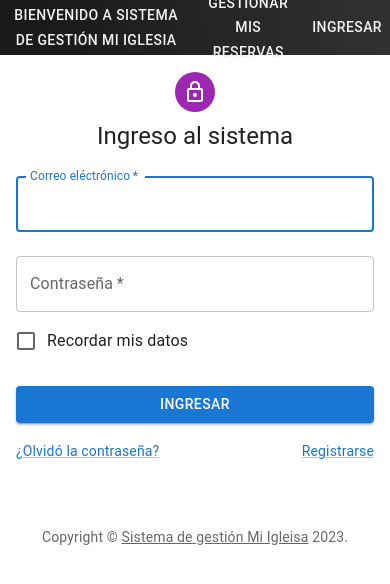
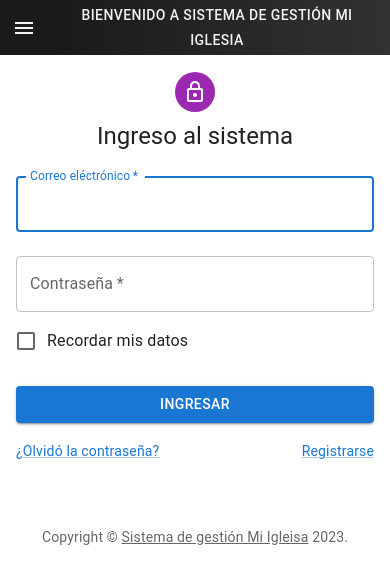
Before and after one commit to newb2cdevelopers/MyChurchCRM, a React (Create React App) app: page /login in a window 390 px wide. Shown: the top 584 px of the page. Built offline with nearby package versions, Linux system fonts and the light colour scheme.

Commit message:
Se estiliza el header para ser responsive, mostrando menu hamburguesa en mobile

```diff
--- a/src/components/navbar/index.jsx
+++ b/src/components/navbar/index.jsx
@@ -1,50 +1,113 @@
+import React, { useState } from "react";
 import Button from "@mui/material/Button";
+
+import { Drawer } from '@mui/material';
+import List from '@mui/material/List';
+import Divider from '@mui/material/Divider';
+import IconButton from '@mui/material/IconButton';
+import MenuIcon from '@mui/icons-material/Menu';
+import ChevronLeftIcon from '@mui/icons-material/ChevronLeft';
+
 import { Link } from "react-router-dom";
 import styles from "./navbar.module.css";
-import { useSelector,useDispatch  } from 'react-redux'
-import {login} from '../../features/user/userSlice'
+import { useSelector, useDispatch } from 'react-redux'
+import { login } from '../../features/user/userSlice'
 import { setSelectedModuleRoutes } from "../../features/navigation/navigationSlice";
 import { useNavigate } from "react-router-dom"
 
 
 function Navbar() {
-  const {token} = useSelector(state => state.user)
+  const [open, setOpen] = useState(false)
+  const { token } = useSelector(state => state.user)
   const dispatch = useDispatch();
   let navigate = useNavigate();
 
   const closeSession = (e) => {
-    dispatch(login({userEmail:'', token: ''}));
-    dispatch(setSelectedModuleRoutes({selectedModuleRoutes:[]}));
+    dispatch(login({ userEmail: '', token: '' }));
+    dispatch(setSelectedModuleRoutes({ selectedModuleRoutes: [] }));
     return navigate("/");
   };
 
   const resetDashboard = (e) => {
-    dispatch(setSelectedModuleRoutes({selectedModuleRoutes:[]}));
+    handleDrawer()
+    dispatch(setSelectedModuleRoutes({ selectedModuleRoutes: [] }));
+  };
+
+  const handleDrawer = () => {
+    setOpen(!open);
   };
 
   return (
     <div className={styles.containerNavBar}>
-      <Link to="/" className= {styles.textLink}>
-        <Button className= {styles.navButton} color="inherit">Bienvenido a Sistema de gestión Mi Iglesia</Button>{" "}
+      <div className={styles.containerNavBarMobile}>
+        <IconButton
+          color="inherit"
+          aria-label="open drawer"
+          onClick={handleDrawer}
+          edge="start"
+          sx={{ mr: 2 }}
+        >
+          <MenuIcon />
+        </IconButton>
+        <Link to="/" className={styles.textLink}>
+          <Button className={styles.navButton} color="inherit">Bienvenido a Sistema de gestión Mi Iglesia</Button>{" "}
         </Link>
-      <Link to="/manageBookings" className= {styles.textLink}>
-          <Button className= {styles.navButton} color="inherit">Gestionar mis reservas</Button>{" "}
+        <Drawer
+          variant="persistent"
+          anchor="left"
+          open={open}
+        >
+          <IconButton onClick={handleDrawer}>
+            <ChevronLeftIcon />
+          </IconButton>
+          <Divider />
+          <List>
+            <Link to="/manageBookings" className={styles.textLink} onClick={handleDrawer}>
+              <Button className={styles.navButton} color="inherit">Gestionar mis reservas</Button>{" "}
             </Link>
             {token ?
               <div>
-          <Link to="/dashboard" onClick={resetDashboard} className= {styles.textLink}>
-            <Button className= {styles.navButton} color="inherit">Inicio</Button>{" "}
+                <Link to="/dashboard" onClick={resetDashboard} className={styles.textLink}>
+                  <Button className={styles.navButton} color="inherit">Inicio</Button>{" "}
                 </Link>
-            <Button className= {styles.navButton} color="inherit" onClick={closeSession}>Cerrar Sesión</Button>{" "}
+                <Button className={styles.navButton} color="inherit" onClick={closeSession}>Cerrar Sesión</Button>{" "}
               </div>
-      :<div>
-        <Link to="/login" className= {styles.textLink}>
-          <Button className= {styles.navButton} color="inherit">Ingresar</Button>{" "}
+              : <div>
+                <Link to="/login" onClick={handleDrawer} className={styles.textLink}>
+                  <Button className={styles.navButton} color="inherit">Ingresar</Button>{" "}
                 </Link>
                 {/* <Link to="/register" className="text-link">
                   <Button color="inherit">Registrarse</Button>{" "}
                 </Link> */}
               </div>}
+          </List>
+          <Divider />
+        </Drawer>
+      </div>
+
+      <div className={styles.containerNavBarDesktop}>
+        <Link to="/" className={styles.textLink}>
+          <Button className={styles.navButton} color="inherit">Bienvenido a Sistema de gestión Mi Iglesia</Button>{" "}
+        </Link>
+        <Link to="/manageBookings" className={styles.textLink}>
+          <Button className={styles.navButton} color="inherit">Gestionar mis reservas</Button>{" "}
+        </Link>
+        {token ?
+          <div>
+            <Link to="/dashboard" onClick={resetDashboard} className={styles.textLink}>
+              <Button className={styles.navButton} color="inherit">Inicio</Button>{" "}
+            </Link>
+            <Button className={styles.navButton} color="inherit" onClick={closeSession}>Cerrar Sesión</Button>{" "}
+          </div>
+          : <div>
+            <Link to="/login" className={styles.textLink}>
+              <Button className={styles.navButton} color="inherit">Ingresar</Button>{" "}
+            </Link>
+            {/* <Link to="/register" className="text-link">
+          <Button color="inherit">Registrarse</Button>{" "}
+        </Link> */}
+          </div>}
+      </div>
 
     </div>
   );
--- a/src/components/navbar/navbar.module.css
+++ b/src/components/navbar/navbar.module.css
@@ -1,12 +1,11 @@
 .containerNavBar {
   display: flex;
-  justify-content: space-between;
   align-items: center;
   background: linear-gradient(89.17deg, #1a1a1a 12.64%, #454545 173.99%);
   height: 55px;
-  position:fixed;
+  position: fixed;
   width: 100%;
-  z-index: 1;
+  z-index: 2;
   top: 0;
   color: #F1F1F1;
 }
@@ -16,8 +15,33 @@
   text-decoration: inherit;
 }
 
+.containerNavBarMobile {
+  display: none;
+}
+
+.containerNavBarDesktop {
+  display: flex;
+  width: 100%;
+  justify-content: space-between;
+  padding-inline: 16px;
+}
+
 @media only screen and (max-width: 375px) {
   .navButton {
     font-size: 13px !important;
   }
 }
+
+@media (max-width: 1024px) {
+  .containerNavBarMobile {
+    display: flex;
+    padding-inline: 16px;
+    align-items: center;
+    width: 100%;
+    justify-content: space-between;
+  }
+
+  .containerNavBarDesktop {
+    display: none;
+  }
+}
```
Lines whose indentation alone changed are shown as unchanged.
